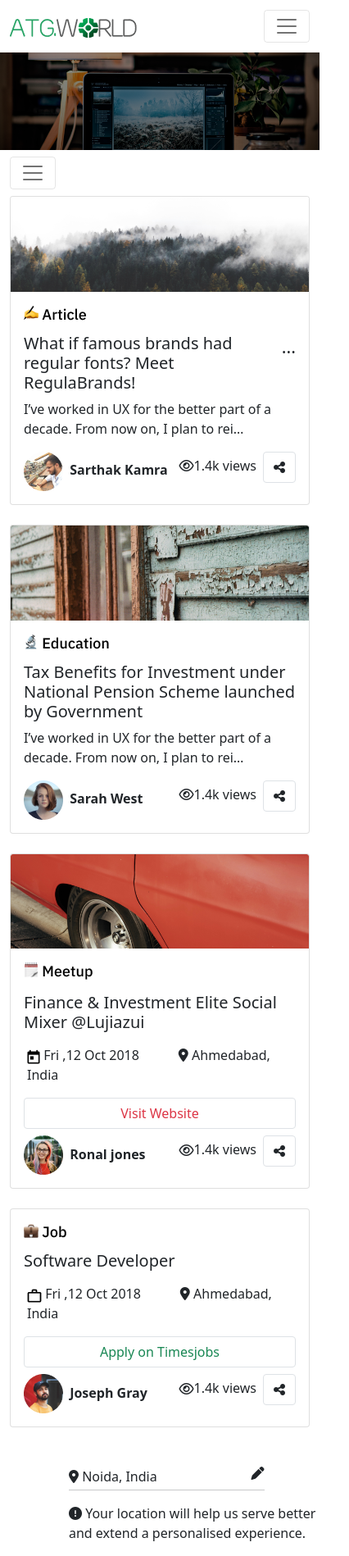
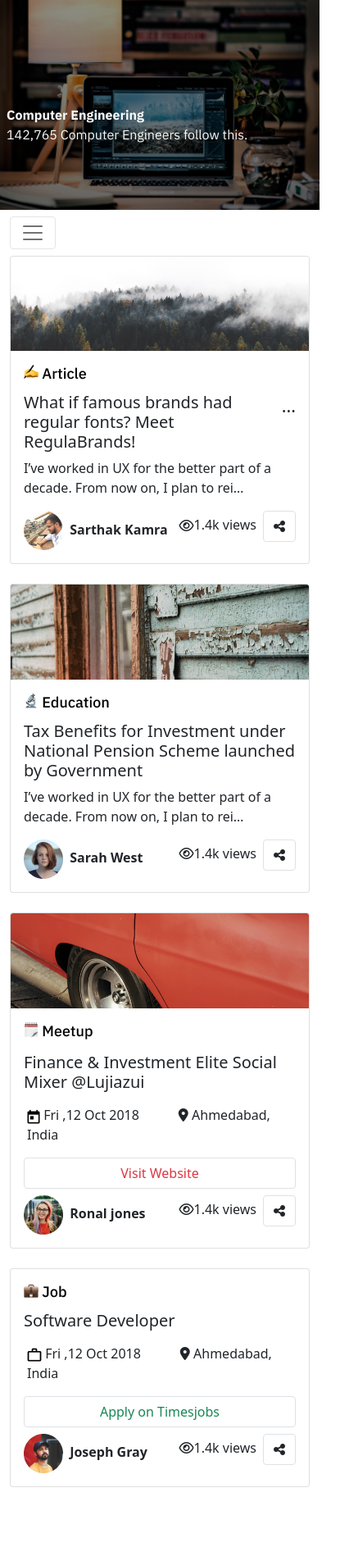
Before and after one commit to kamruz-zzaman/Mern-1st-Task, a React (Create React App) app: page / in a window 390 px wide. Shown: the whole page at 82% size, 426 px wide, since content can reach past the window. After the commit the page ends 1814 px from the top, so only its background shows below. Built offline with nearby package versions, Linux system fonts and the light colour scheme.

Commit message:
almost responsive done

```diff
--- a/src/Component/Data/PostData.js
+++ b/src/Component/Data/PostData.js
@@ -15,7 +15,7 @@ import job from '../../Images/job.png'
 import './postData.css'
 const PostData = () => {
     return (
-        <div className='container'>
+        <div className='container-lg'>
             <div className=' row '>
                 <div className=' col-lg-8 col-12'>
                     {/* first user */}
@@ -114,7 +114,7 @@ const PostData = () => {
                     </div>
                 </div>
                 {/* second grid */}
-                <div className='col-lg-4'>
+                <div className='d-none d-sm-block col-lg-4'>
                     <div className='container ms-5 mt-5'>
                         <div className=' d-flex justify-content-between w-75'>
                             <span><i className="fas fa-map-marker-alt"></i> Noida, India</span>
--- a/src/Component/HeroSection/HeroSection.js
+++ b/src/Component/HeroSection/HeroSection.js
@@ -1,18 +1,20 @@
 import React from 'react';
 import img from '../../Images/HeroSec/image.png'
 import './HeroSection.css'
-import heroTitle from '../../Images/HeroSec/Computer Engineering.png'
 import back from '../../Images/HeroSec/Rectangle 3.png'
+import mobileHero from '../../Images/HeroSec/mobile-head.png'
+import mobileHeroShadow from '../../Images/HeroSec/mobile-head-shadow.png'
 
 const HeroSection = () => {
     return (
         <div >
-            <div className='position-relative '>
+            <div className='position-relative d-none d-sm-block'>
+                <div className='position-relative d-none d-sm-block'>
                     <div className='position-absolute'>
                         <img className='w-100 ' src={img} alt="" />
                     </div>
                     <div className='position-relative'>
-                    <img className='w-100 ' src={back} alt="" />
+                        <img className='w-100' src={back} alt="" />
                     </div>
                 </div>
                 <div className='container'>
@@ -21,7 +23,24 @@ const HeroSection = () => {
                         <span className=' text-light'>142,765 Computer Engineers follow this.</span>
                     </div>
                 </div>
-            <div className='position-relative'></div>
+            </div>
+            <div className='position-relative d-sm-none'>
+                <div className='position-relative d-sm-none'>
+                    <div className='position-absolute w-100'>
+                        <img className='w-100' src={mobileHero} alt="" />
+                    </div>
+                    <div className='position-relative'>
+                        <img className='w-100' src={mobileHeroShadow} alt="" />
+                    </div>
+                </div>
+                <div className=''>
+                    <div className='position-absolute top-50 ms-2 lh-base font-family'>
+                        <span className=' text-light fs-6 fw-bolder '>Computer Engineering</span><br />
+                        <span className=' text-light'>142,765 Computer Engineers follow this.</span>
+                    </div>
+                </div>
+            </div>
+
         </div>
     );
 };
--- a/src/Component/Navbar/HeroNavbar.js
+++ b/src/Component/Navbar/HeroNavbar.js
@@ -19,7 +19,7 @@ import './HeroNav.css'
 const HeroNavbar = () => {
     return (
         <>
-            <Navbar expand="lg" className='my-1'>
+            <Navbar expand="lg" className='my-1 d-none d-sm-block'>
                 <Container>
                     <Navbar.Brand href="#"><img src={path1} alt="" /><img src={path2} alt="" /><img src={path3} alt="" /><img className='mt-3' src={path4} alt="" /><img src={path5} alt="" /><img src={path9} alt="" /><img src={path6} alt="" /><img src={path7} alt="" /><img src={path8} alt="" /></Navbar.Brand>
                     <Navbar.Toggle aria-controls="navbarScroll" />
```
Also changed, not shown: src/Component/Sign in/SignIn.js (added, +50 -0 lines), src/Images/HeroSec/mobile-head-shadow.png (added), src/Images/HeroSec/mobile-head.png (added). Lines whose indentation alone changed are shown as unchanged.
